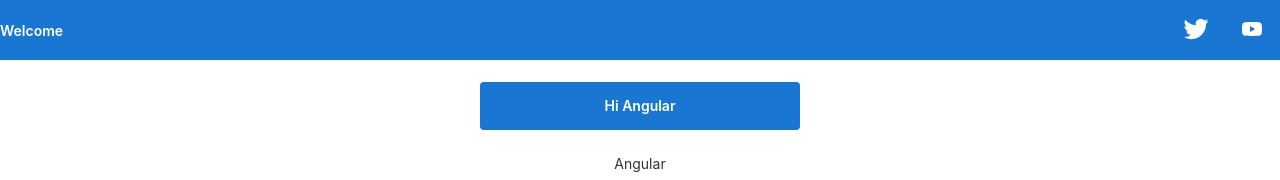
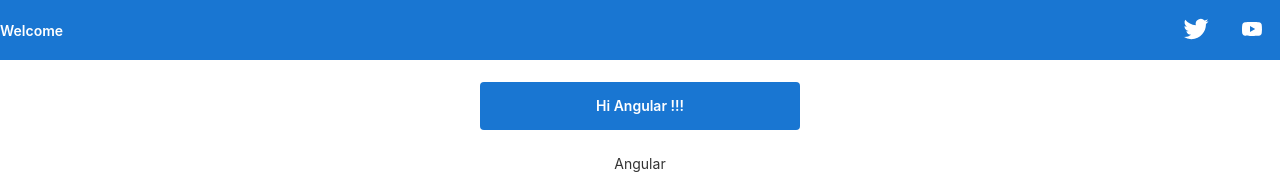
Before and after one commit to nleitefaria/vrl-app2, an Angular app: page / in a window 1280 px wide. Shown: the top 180 px of the page. Built offline with nearby package versions, Linux system fonts and the light colour scheme.

Commit message:
Testing Vercel

```diff
--- a/src/app/app.component.html
+++ b/src/app/app.component.html
@@ -324,7 +324,7 @@
 
   <!-- Highlight Card -->
   <div class="card highlight-card card-small">
-    Hi Angular
+    Hi Angular !!!
   </div>
 
   <!-- Footer -->
```
